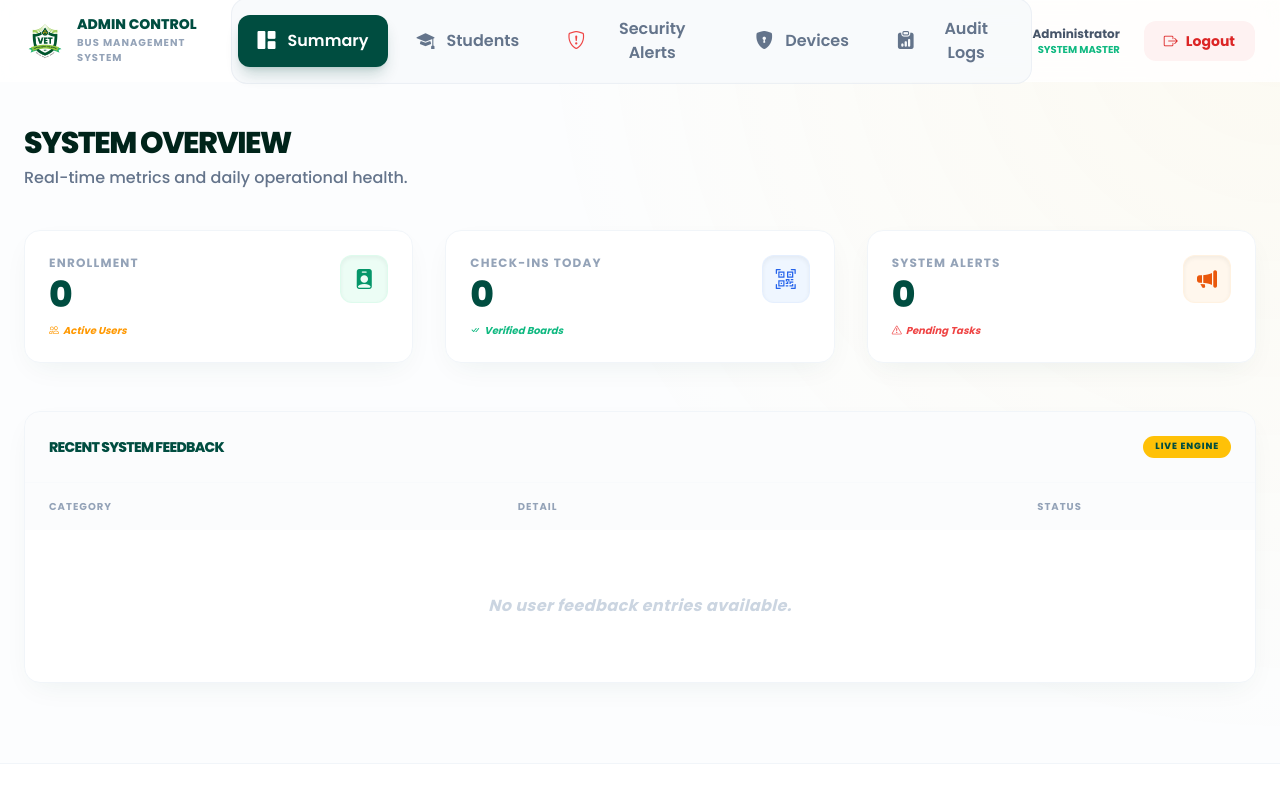
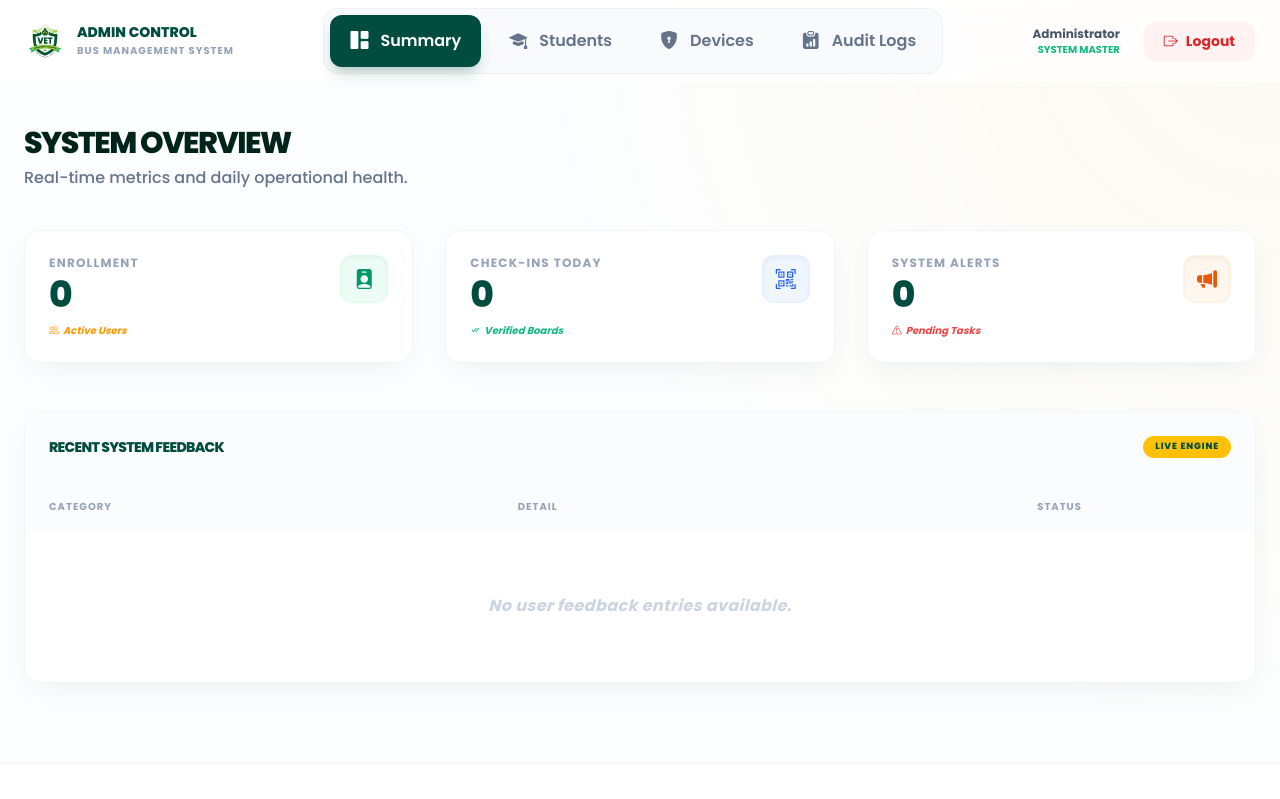
Before and after one commit to sudharsan-s-dev/VETIAS-SmartBus-AI, a Flask app: page /admin in a window 1280 px wide. Shown: the top 799 px of the page. Run offline with Flask 3, Linux system fonts and the light colour scheme; the visitor is signed in with stand-in values (Sample User, id 1); data that the repository does not hold is empty; some libraries are stand-ins or nearby versions.

Commit message:
Remove Security Alerts section and navigation tabs from admin module

```diff
--- a/templates/admin.html
+++ b/templates/admin.html
@@ -111,10 +111,6 @@
                     <i class="bi bi-mortarboard-fill text-lg"></i>
                     <span>Students</span>
                 </button>
-                <button class="nav-btn" onclick="showSection('alerts')" data-section="alerts">
-                    <i class="bi bi-shield-exclamation text-red-500 text-lg"></i>
-                    <span>Security Alerts</span>
-                </button>
                 <button class="nav-btn" onclick="showSection('devices')" data-section="devices">
                     <i class="bi bi-shield-lock-fill text-lg"></i>
                     <span>Devices</span>
@@ -160,11 +156,6 @@
                 class="mobile-nav-btn w-full text-slate-600 text-lg font-bold flex items-center gap-4 px-6 py-4 rounded-xl hover:bg-brand-deep/5 hover:text-brand-deep transition-colors focus:outline-none"
                 onclick="showSection('students')" data-section="students">
                 <i class="bi bi-mortarboard-fill"></i> <span>Students</span>
-            </button>
-            <button
-                class="mobile-nav-btn w-full text-slate-600 text-lg font-bold flex items-center gap-4 px-6 py-4 rounded-xl hover:bg-brand-deep/5 hover:text-brand-deep transition-colors focus:outline-none"
-                onclick="showSection('alerts')" data-section="alerts">
-                <i class="bi bi-shield-exclamation text-red-500"></i> <span>Security Alerts</span>
             </button>
             <button
                 class="mobile-nav-btn w-full text-slate-600 text-lg font-bold flex items-center gap-4 px-6 py-4 rounded-xl hover:bg-brand-deep/5 hover:text-brand-deep transition-colors focus:outline-none"
@@ -406,68 +397,6 @@
                                 </td>
                             </tr>
                             {% endfor %}
-                        </tbody>
-                    </table>
-                </div>
-            </div>
-        </section>
-
-        <!-- SECURITY ALERTS SECTION (PHASE 3) -->
-        <section id="alerts" class="hidden animate-in fade-in slide-in-from-bottom-4 duration-500">
-            <div class="mb-10">
-                <h2 class="text-3xl font-extrabold text-brand-dark tracking-tighter uppercase leading-none">
-                    Security & Anti-Proxy Alerts
-                </h2>
-                <p class="text-slate-500 font-medium mt-2">Restricted admin audit of unrecognized face attempts and liveness security flags.</p>
-            </div>
-
-            <div class="bg-white rounded-2xl border border-slate-100 shadow-soft overflow-hidden">
-                <div class="overflow-x-auto">
-                    <table class="w-full">
-                        <thead class="bg-slate-50/50">
-                            <tr>
-                                <th class="table-cell font-bold text-[10px] text-slate-400 uppercase tracking-widest text-left">Security Snapshot</th>
-                                <th class="table-cell font-bold text-[10px] text-slate-400 uppercase tracking-widest text-left">Event Timestamp</th>
-                                <th class="table-cell font-bold text-[10px] text-slate-400 uppercase tracking-widest text-left">Bus Node</th>
-                                <th class="table-cell font-bold text-[10px] text-slate-400 uppercase tracking-widest text-left">Security Flag Reason</th>
-                            </tr>
-                        </thead>
-                        <tbody class="divide-y divide-slate-50">
-                            {% if security_alerts %}
-                            {% for sa in security_alerts %}
-                            <tr class="hover:bg-red-50/20 transition-colors">
-                                <td class="table-cell">
-                                    {% if sa.snapshot_path %}
-                                    <img src="/{{ sa.snapshot_path }}" alt="Security Snapshot" class="w-16 h-16 object-cover rounded-xl border border-slate-200 shadow-sm">
-                                    {% else %}
-                                    <div class="w-16 h-16 bg-slate-100 rounded-xl flex items-center justify-center text-slate-400">
-                                        <i class="bi bi-camera-off"></i>
-                                    </div>
-                                    {% endif %}
-                                </td>
-                                <td class="table-cell text-xs font-bold text-slate-500">
-                                    {{ sa.timestamp.strftime('%d %b %Y | %H:%M:%S') if sa.timestamp else 'N/A' }}
-                                </td>
-                                <td class="table-cell">
-                                    <span class="px-3 py-1.5 rounded-lg bg-red-50 text-red-700 font-black text-xs border border-red-200 uppercase">
-                                        {{ sa.bus_no or 'Bus-10' }}
-                                    </span>
-                                </td>
-                                <td class="table-cell font-bold text-red-600 text-xs">
-                                    <div class="flex items-center gap-2">
-                                        <i class="bi bi-shield-exclamation text-lg text-red-500"></i>
-                                        <span>{{ sa.reason }}</span>
-                                    </div>
-                                </td>
-                            </tr>
-                            {% endfor %}
-                            {% else %}
-                            <tr>
-                                <td colspan="4" class="px-6 py-16 text-center text-slate-300 font-bold italic">
-                                    No security flags or unrecognized face alerts logged.
-                                </td>
-                            </tr>
-                            {% endif %}
                         </tbody>
                     </table>
                 </div>
```
Also changed, not shown: tests/test_phase3.py (+1 -3 lines).
